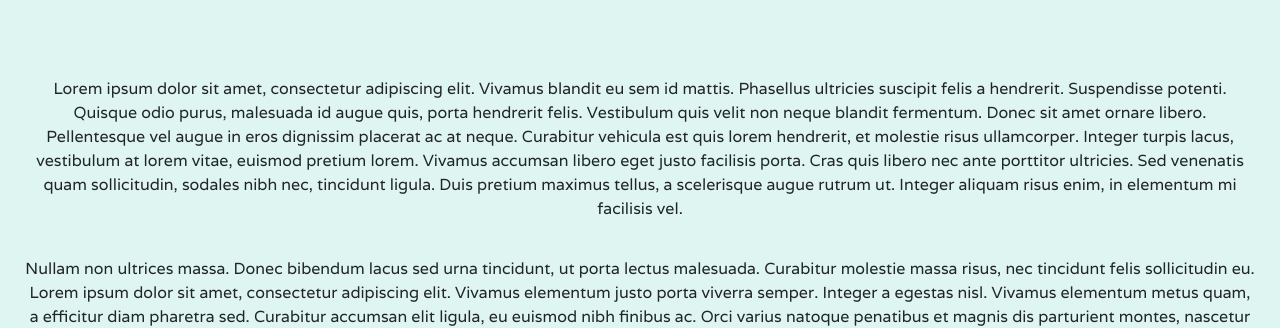
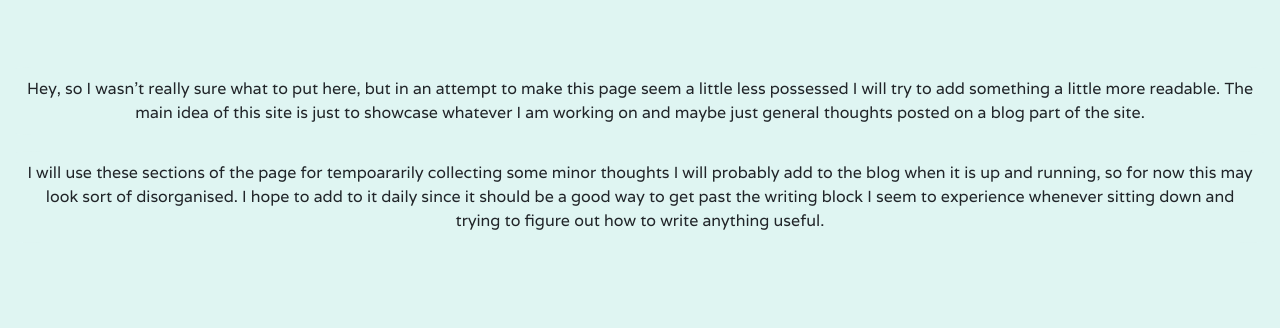
Before and after one commit to TimofeySugaipov/Web-Development, a plain HTML site: page index.html in a window 1280 px wide. Shown: the part 626-954 px from the top of the page. Drawn offline with nearby package versions, Linux system fonts and the light colour scheme.

Commit message:
Update index.html

```diff
--- a/index.html
+++ b/index.html
@@ -73,9 +73,9 @@
       <div class="about-text col-md-12 container-fluid">
         <h1 class="titles"> What is Projec.ts?</h1>
         <p class="main-text">
-          Lorem ipsum dolor sit amet, consectetur adipiscing elit. Vivamus blandit eu sem id mattis. Phasellus ultricies suscipit felis a hendrerit. Suspendisse potenti. Quisque odio purus, malesuada id augue quis, porta hendrerit felis. Vestibulum quis velit non neque blandit fermentum. Donec sit amet ornare libero. Pellentesque vel augue in eros dignissim placerat ac at neque. Curabitur vehicula est quis lorem hendrerit, et molestie risus ullamcorper. Integer turpis lacus, vestibulum at lorem vitae, euismod pretium lorem. Vivamus accumsan libero eget justo facilisis porta. Cras quis libero nec ante porttitor ultricies. Sed venenatis quam sollicitudin, sodales nibh nec, tincidunt ligula. Duis pretium maximus tellus, a scelerisque augue rutrum ut. Integer aliquam risus enim, in elementum mi facilisis vel.
+         Hey, so I wasn't really sure what to put here, but in an attempt to make this page seem a little less possessed I will try to add something a little more readable. The main idea of this site is just to showcase whatever I am working on and maybe just general thoughts posted on a blog part of the site.
         </p>
-        <p class="main-text">Nullam non ultrices massa. Donec bibendum lacus sed urna tincidunt, ut porta lectus malesuada. Curabitur molestie massa risus, nec tincidunt felis sollicitudin eu. Lorem ipsum dolor sit amet, consectetur adipiscing elit. Vivamus elementum justo porta viverra semper. Integer a egestas nisl. Vivamus elementum metus quam, a efficitur diam pharetra sed. Curabitur accumsan elit ligula, eu euismod nibh finibus ac. Orci varius natoque penatibus et magnis dis parturient montes, nascetur ridiculus mus. Curabitur mattis libero velit. Maecenas id tellus in nibh pellentesque malesuada nec ac ipsum. Orci varius natoque penatibus et magnis dis parturient montes, nascetur ridiculus mus. Curabitur rhoncus tincidunt vehicula. Nullam vitae cursus erat. Donec eros risus, interdum ac tempor eget, condimentum ac neque. In gravida efficitur interdum.</p>
+        <p class="main-text">I will use these sections of the page for tempoararily collecting some minor thoughts I will probably add to the blog when it is up and running, so for now this may look sort of disorganised. I hope to add to it daily since it should be a good way to get past the writing block I seem to experience whenever sitting down and trying to figure out how to write anything useful.</p>
       </div>
     </section>
     <section id="Contact" class="contact-section">
```
